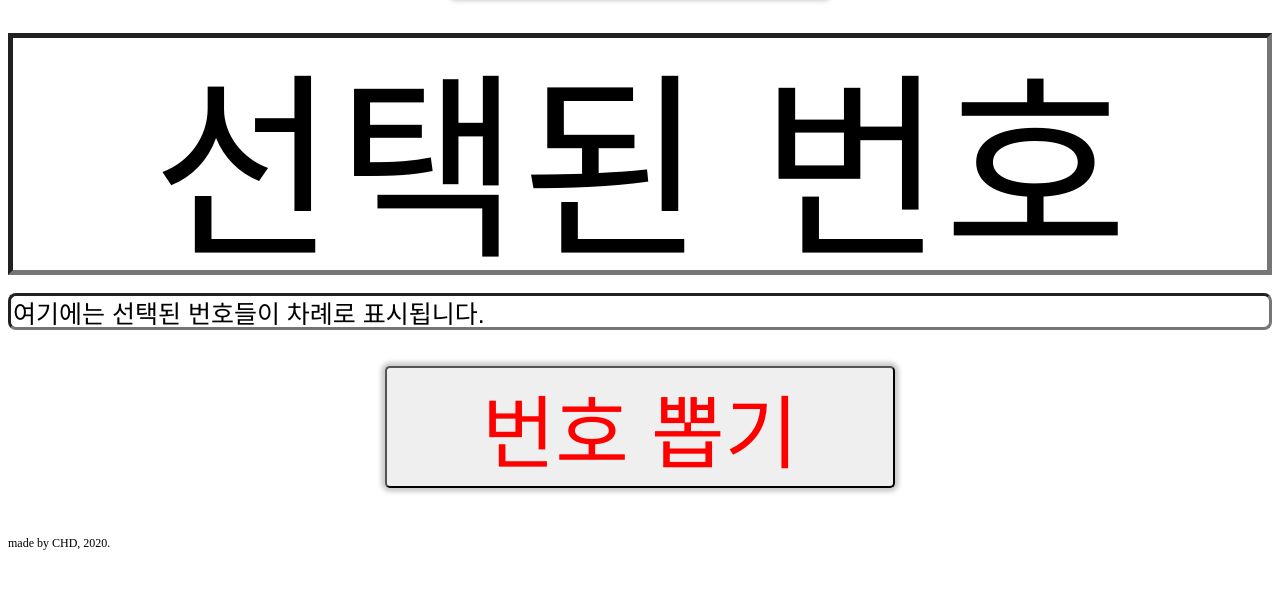
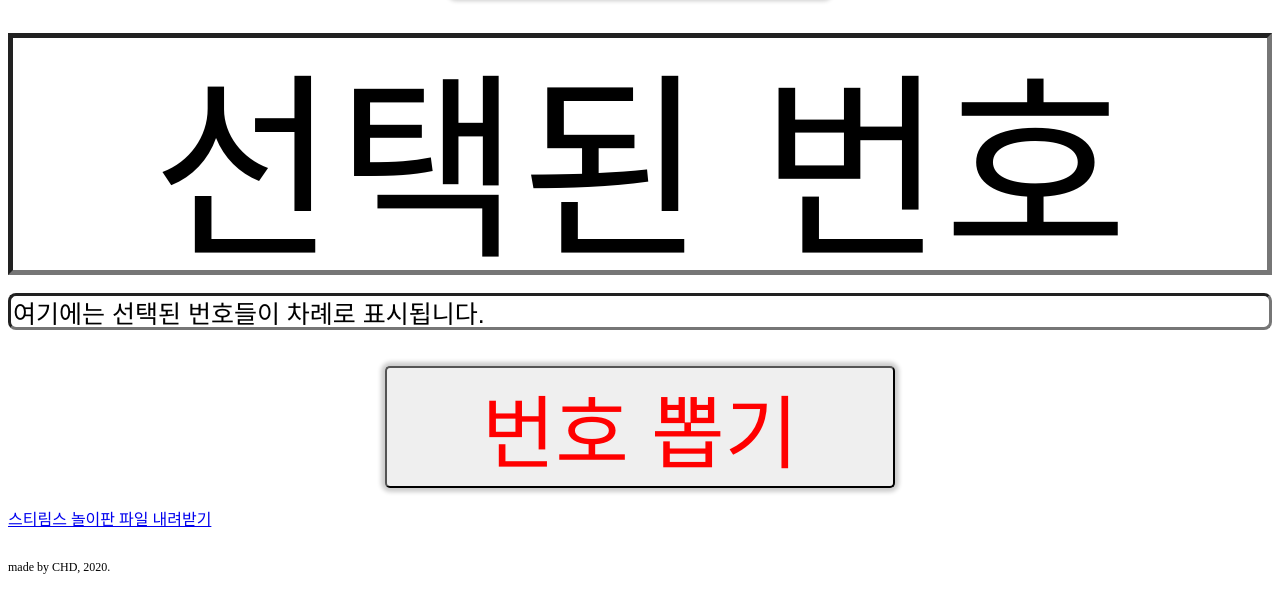
Before and after one commit to ipeace21/streams, a plain HTML site: page index.html in a window 1280 px wide. Shown: the part 142-754 px from the top of the page. Drawn offline with Linux system fonts and the light colour scheme.

Commit message:
Update index.html

```diff
--- a/index.html
+++ b/index.html
@@ -24,6 +24,11 @@
                          box-shadow: 0 0 4px 4px rgba(0,0,0,0.2), 0px 0px 0px 0px rgba(0,0,0,0.19);
                          border-radius: 5px;"><br><br>
     </div>
+
+    <div>
+      <a href="스트림스.hwp">스티림스 놀이판 파일 내려받기</a>
+    </div>
+
     <div style ="font-size:12px;">
       <br><br>
       made by CHD, 2020.
```
